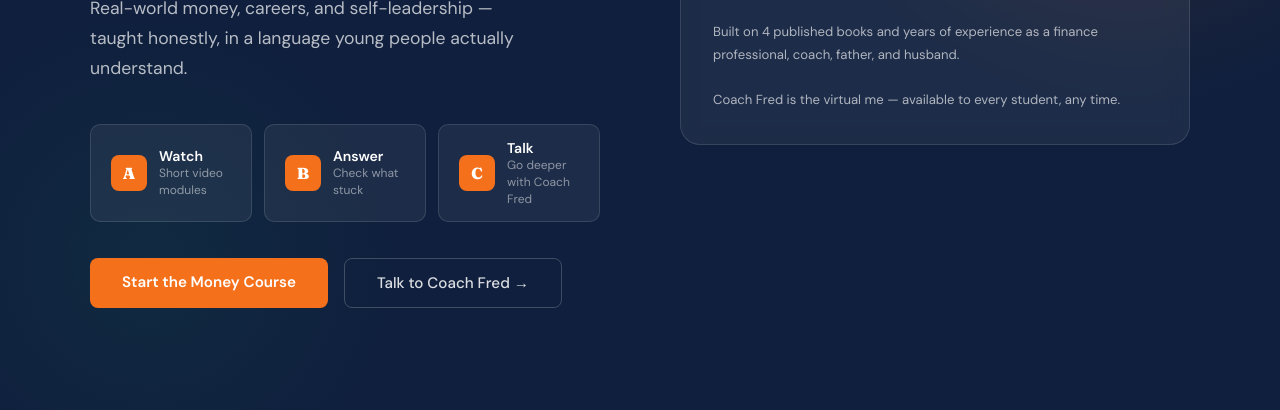
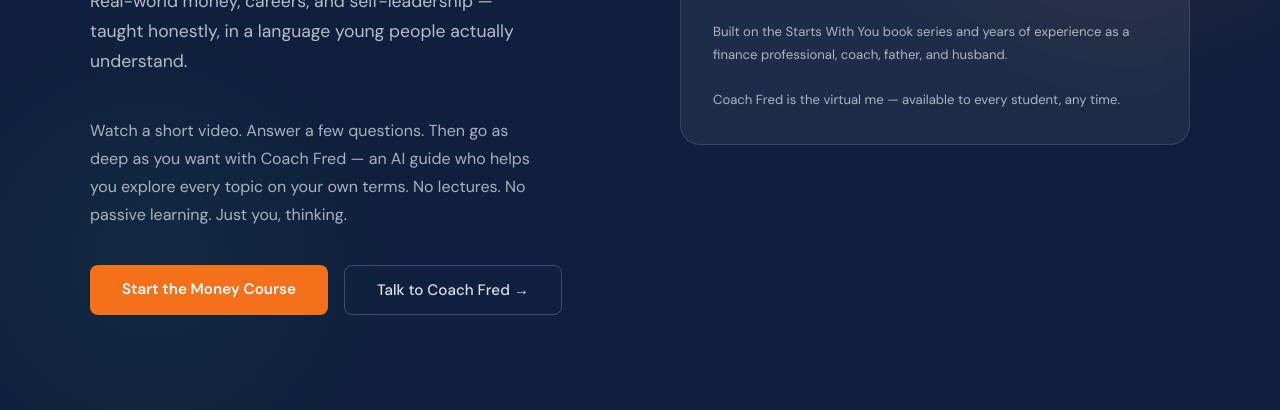
Before and after one commit to SPEEDPUNK/startswithyouproject, a plain HTML site: page index.html in a window 1280 px wide. Shown: the part 390-800 px from the top of the page. Drawn offline with Linux system fonts and the light colour scheme.

Commit message:
Add files via upload

```diff
--- a/index.html
+++ b/index.html
@@ -1170,29 +1170,7 @@
       <h1 class="hero-title">The skills school<br>never <em>taught you.</em></h1>
       <p class="hero-subtitle">Real-world money, careers, and self-leadership — taught honestly, in a language young people actually understand.</p>
 
-      <div style="display:flex; gap:12px; margin-bottom:36px; flex-wrap:wrap;">
-        <div style="display:flex; align-items:center; gap:12px; background:rgba(255,255,255,0.06); border:1px solid rgba(255,255,255,0.12); border-radius:10px; padding:14px 20px; flex:1; min-width:140px;">
-          <div style="width:36px; height:36px; border-radius:8px; background:var(--orange); display:flex; align-items:center; justify-content:center; font-weight:900; font-family:Fraunces,serif; font-size:1rem; color:white; flex-shrink:0;">A</div>
-          <div>
-            <div style="font-weight:700; color:white; font-size:0.88rem;">Watch</div>
-            <div style="font-size:0.75rem; color:rgba(255,255,255,0.5); line-height:1.4;">Short video modules</div>
-          </div>
-        </div>
-        <div style="display:flex; align-items:center; gap:12px; background:rgba(255,255,255,0.06); border:1px solid rgba(255,255,255,0.12); border-radius:10px; padding:14px 20px; flex:1; min-width:140px;">
-          <div style="width:36px; height:36px; border-radius:8px; background:var(--orange); display:flex; align-items:center; justify-content:center; font-weight:900; font-family:Fraunces,serif; font-size:1rem; color:white; flex-shrink:0;">B</div>
-          <div>
-            <div style="font-weight:700; color:white; font-size:0.88rem;">Answer</div>
-            <div style="font-size:0.75rem; color:rgba(255,255,255,0.5); line-height:1.4;">Check what stuck</div>
-          </div>
-        </div>
-        <div style="display:flex; align-items:center; gap:12px; background:rgba(255,255,255,0.06); border:1px solid rgba(255,255,255,0.12); border-radius:10px; padding:14px 20px; flex:1; min-width:140px;">
-          <div style="width:36px; height:36px; border-radius:8px; background:var(--orange); display:flex; align-items:center; justify-content:center; font-weight:900; font-family:Fraunces,serif; font-size:1rem; color:white; flex-shrink:0;">C</div>
-          <div>
-            <div style="font-weight:700; color:white; font-size:0.88rem;">Talk</div>
-            <div style="font-size:0.75rem; color:rgba(255,255,255,0.5); line-height:1.4;">Go deeper with Coach Fred</div>
-          </div>
-        </div>
-      </div>
+      <p style="font-size:1rem; line-height:1.75; color:rgba(255,255,255,0.65); margin-bottom:36px; max-width:460px;">Watch a short video. Answer a few questions. Then go as deep as you want with Coach Fred — an AI guide who helps you explore every topic on your own terms. No lectures. No passive learning. Just you, thinking.</p>
 
       <div class="hero-actions">
         <a href="/money-course.html" class="btn-primary">Start the Money Course</a>
@@ -1210,7 +1188,7 @@
           <div class="fred-online">Online</div>
         </div>
         <div style="font-size:0.82rem; line-height:1.75; color:rgba(255,255,255,0.65);">
-          Built on 4 published books and years of experience as a finance professional, coach, father, and husband.<br><br>
+          Built on the Starts With You book series and years of experience as a finance professional, coach, father, and husband.<br><br>
           Coach Fred is the virtual me — available to every student, any time.
         </div>
       </div>
```
